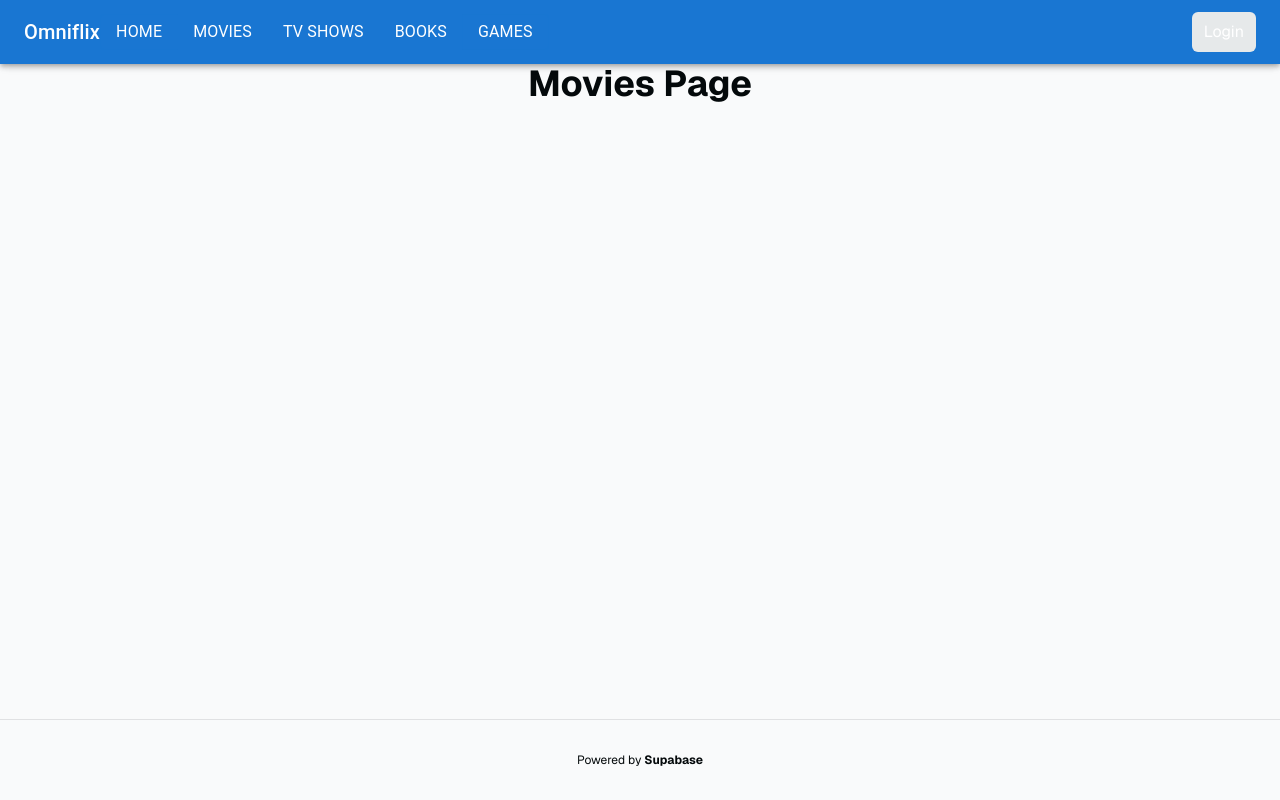
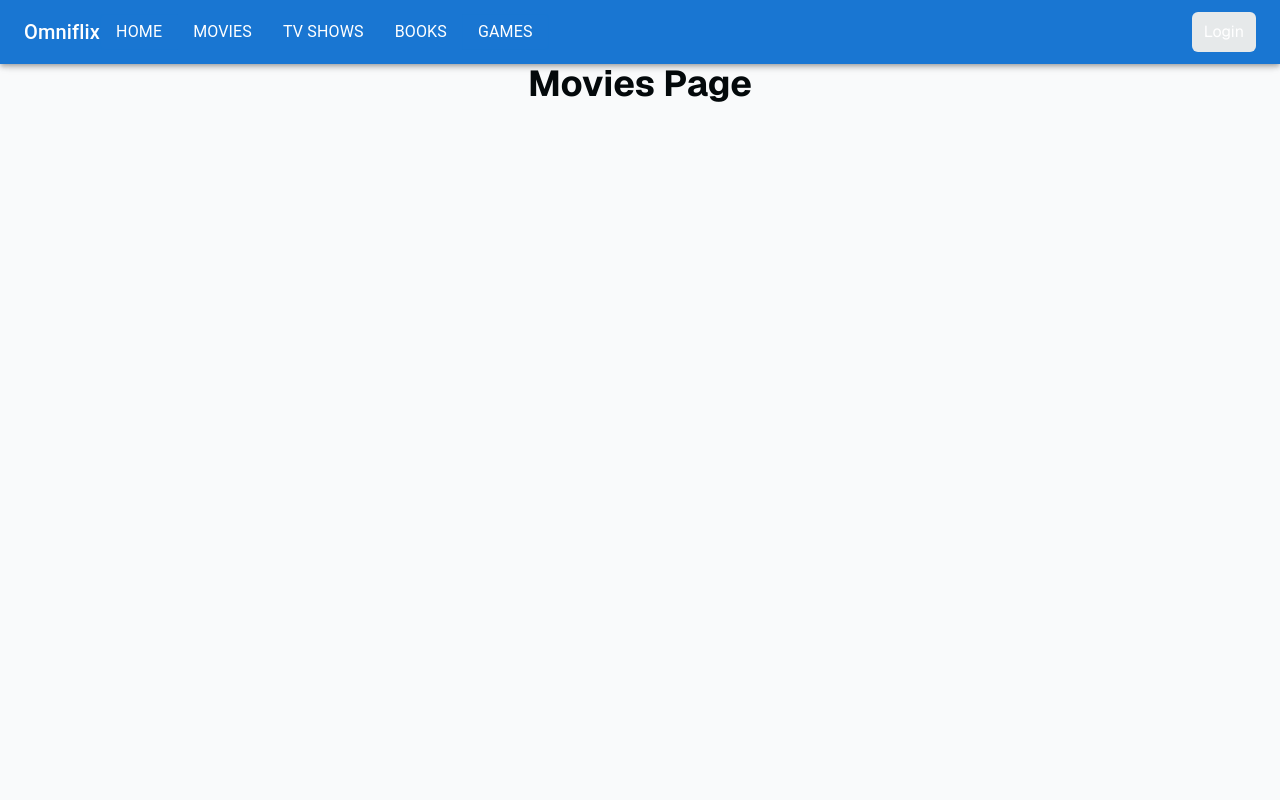
Before and after one commit to jloh02/omniflix, a Next.js app: page /movies in a window 1280 px wide. Built offline with nearby package versions, Linux system fonts and the light colour scheme; no server answers.

Commit message:
Remove footer from movies page

```diff
--- a/app/movies/page.tsx
+++ b/app/movies/page.tsx
@@ -1,5 +1,3 @@
-import NavigationBar from "@/components/navigationBar/NavigationBar";
-
 export default async function Index() {
   return (
     <div className="flex-1 w-full flex flex-col gap-20 items-center">
@@ -8,20 +6,6 @@ export default async function Index() {
           <h2 className="font-bold text-4xl mb-4">Movies Page</h2>
         </main>
       </div>
-
-      <footer className="w-full border-t border-t-foreground/10 p-8 flex justify-center text-center text-xs">
-        <p>
-          Powered by{" "}
-          <a
-            href="https://supabase.com/?utm_source=create-next-app&utm_medium=template&utm_term=nextjs"
-            target="_blank"
-            className="font-bold hover:underline"
-            rel="noreferrer"
-          >
-            Supabase
-          </a>
-        </p>
-      </footer>
     </div>
   );
 }
```
